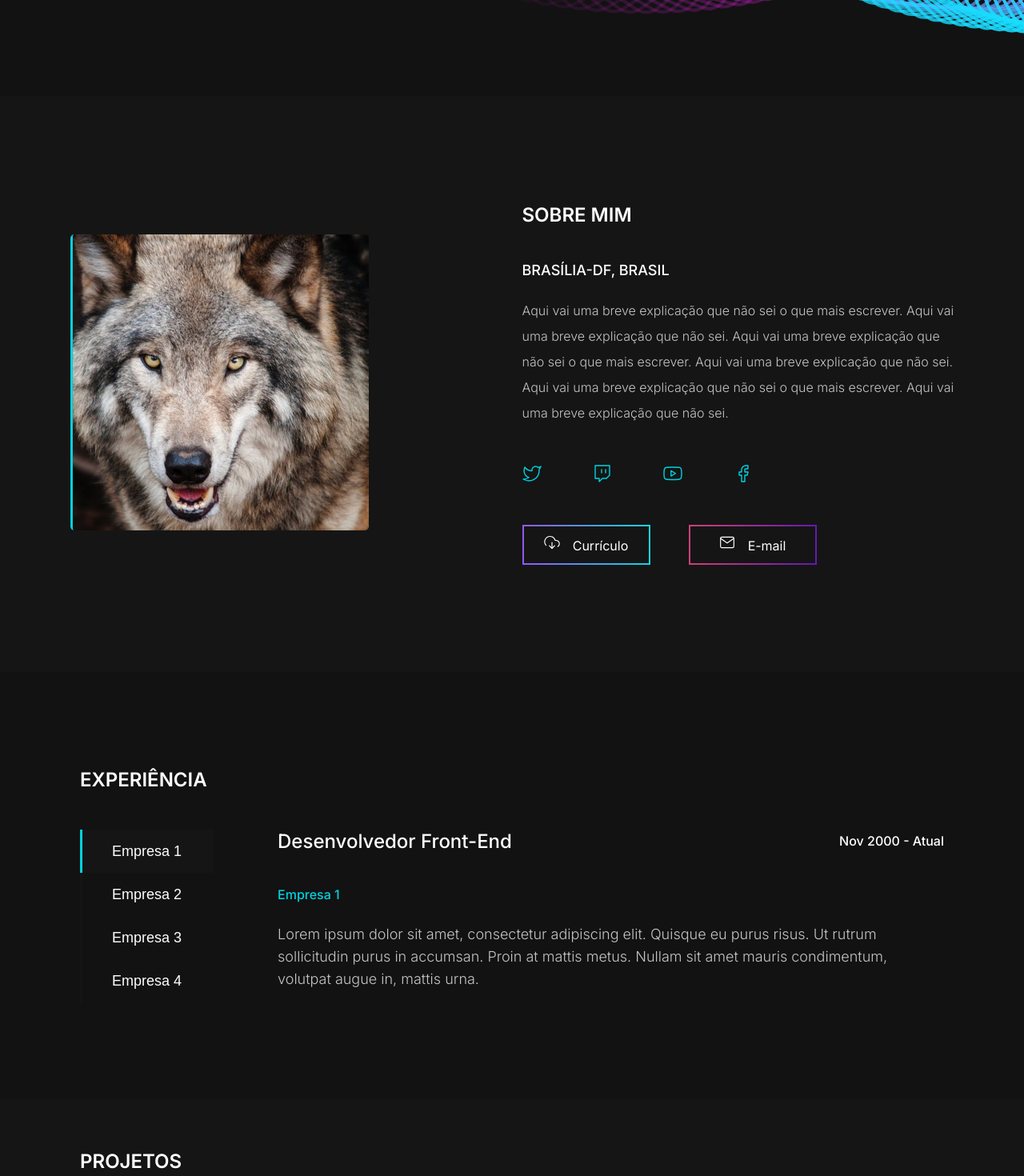
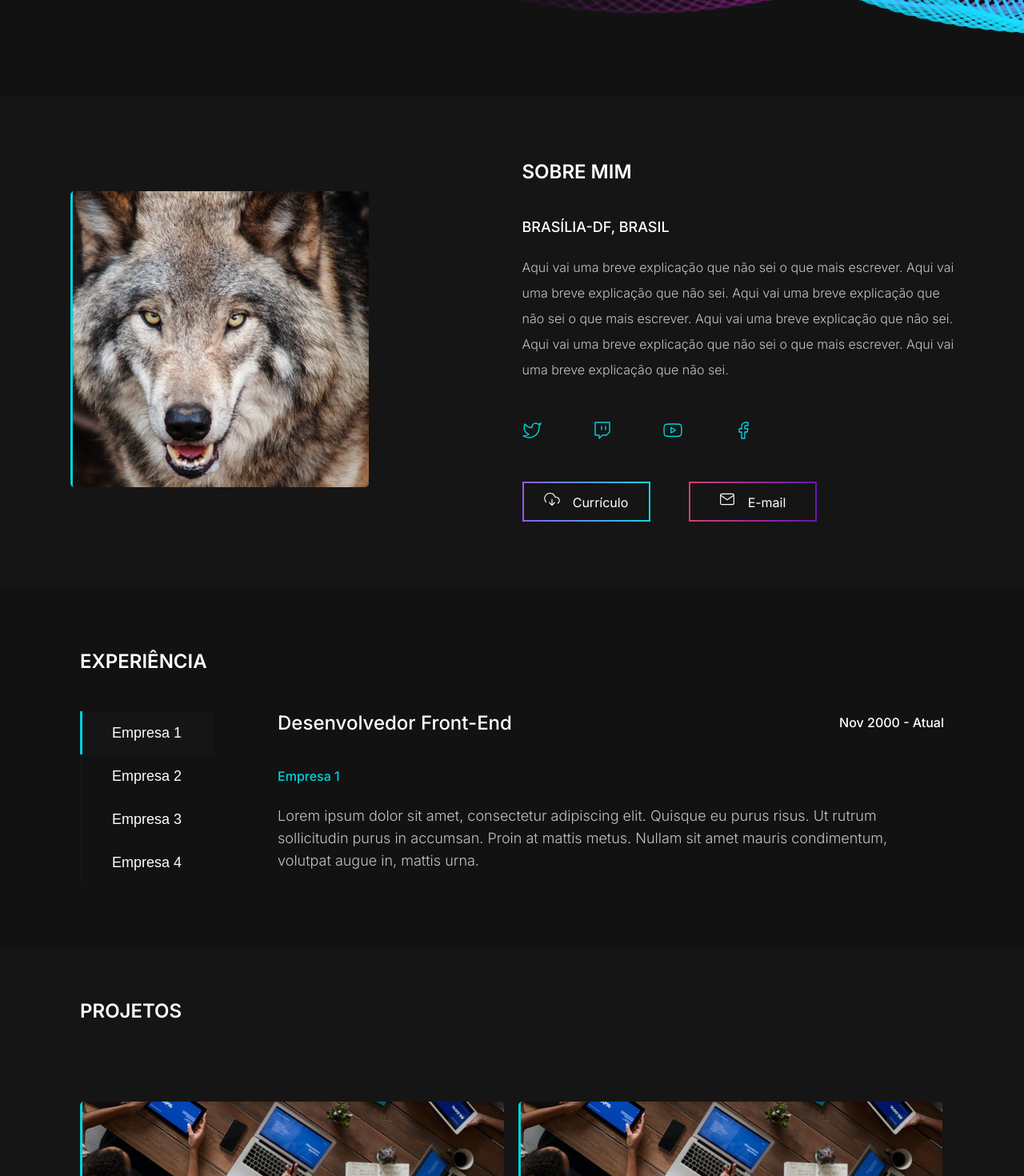
Before and after one commit to Eduardomarra/20-portfolio, a React (Create React App) app: page / in a window 1280 px wide. Shown: the part 680-2150 px from the top of the page at 80% size. Built offline with nearby package versions, Linux system fonts and the light colour scheme.

Commit message:
refactor: correction Wrapper spacing

```diff
--- a/src/components/Experiences/styles.ts
+++ b/src/components/Experiences/styles.ts
@@ -7,7 +7,7 @@ export const Wrapper = styled.div`
         display: flex;
         align-items: center;
         justify-content: center;
-        padding: calc(${theme.spacings.large} * 3) 0;
+        padding: calc(${theme.spacings.large} * 2) 0;
     `}
 `
 
--- a/src/components/Footer/styles.ts
+++ b/src/components/Footer/styles.ts
@@ -5,7 +5,7 @@ export const Wrapper = styled.footer`
         display: flex;
         align-items: center;
         justify-content: center;
-        background: ${theme.colors.dark};
+        background: ${theme.colors.darken};
     `}
 `
 
--- a/src/components/Profile/styles.ts
+++ b/src/components/Profile/styles.ts
@@ -6,10 +6,9 @@ export const Wrapper = styled.div`
         align-items: center;
         justify-content: center;
         max-width: 100vw;
-        height: 90vh;
         gap: calc(${theme.spacings.xxlarge}*3);
         background: ${theme.colors.darken};
-        overflow: hidden;
+        padding: calc(${theme.spacings.large} * 2) 0;
     `}
 `
 
```
